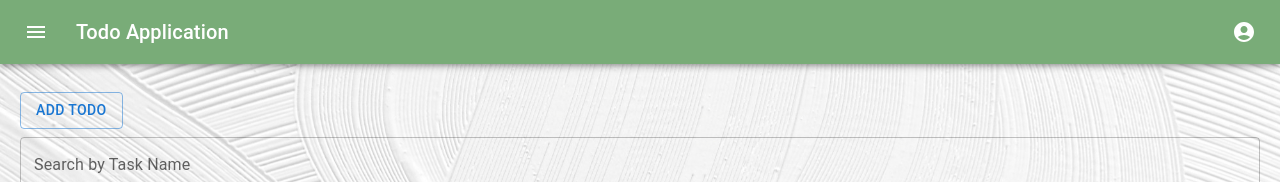
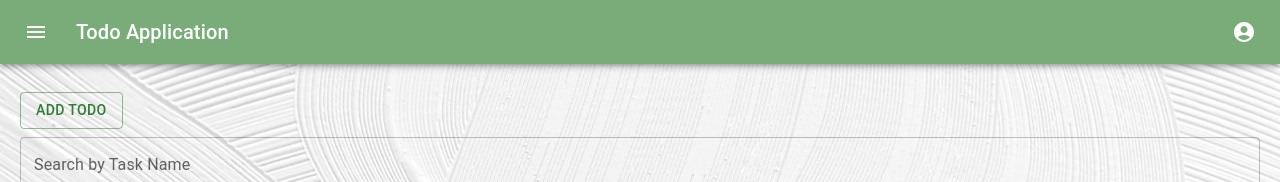
Before and after one commit to rMi99/todo-frontend, a React (Create React App) app: page /dashboard in a window 1280 px wide. Shown: the top 182 px of the page. Built offline with nearby package versions, Linux system fonts and the light colour scheme; no server answers; sample sign-in values are in the browser's storage.

Commit message:
relove search

```diff
--- a/src/components/TaskTable.js
+++ b/src/components/TaskTable.js
@@ -215,7 +215,7 @@ const TaskTable = () => {
         <Spinner />
       ) : (
         <div>
-          <Button variant="outlined" color="primary" sx={{ mt: 1 }} onClick={handleOpenAddDialog}>
+          <Button variant="outlined" color="success" sx={{ mt: 1 }} onClick={handleOpenAddDialog}>
             Add Todo
           </Button>
 
```
